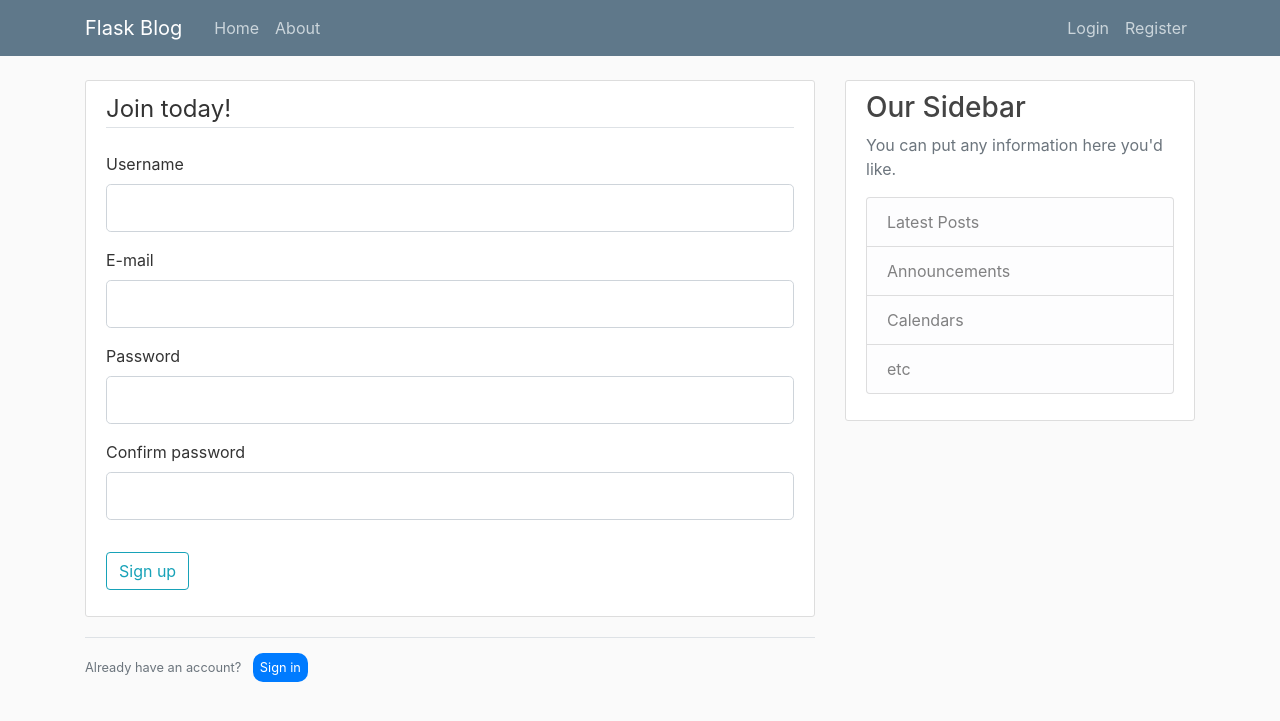
After one commit to mikhailyemets/flask-blog, a Flask app: page /register in a window 1280 px wide. The commit adds this page. Shown: the top 721 px of the page. Run offline with Flask 3, Linux system fonts and the light colour scheme; some libraries are stand-ins or nearby versions.

Commit message:
configure register.html

```diff
--- a/main.py
+++ b/main.py
@@ -1,12 +1,14 @@
 from flask import Flask, render_template, url_for
 from dotenv import load_dotenv
 import os
+from forms import RegistrationForm, LoginForm
+
 
 load_dotenv()
 
 app = Flask(__name__)
 
-app.config['SECRET_KEY'] = os.getenv('SECRET_KEY')
+app.config["SECRET_KEY"] = os.getenv("SECRET_KEY")
 
 posts = [
     {
@@ -35,5 +37,17 @@ def about():
     return render_template("about.html", title='About')
 
 
+@app.route("/register", methods=["GET", "POST"])
+def register():
+    form = RegistrationForm()
+    return render_template("register.html", title="Register", form=form)
+
+
+@app.route("/login")
+def login():
+    form = LoginForm()
+    return render_template("login.html", title="Login", form=form)
+
+
 if __name__ == "__main__":
     app.run(debug=True)
--- a/static/main.css
+++ b/static/main.css
@@ -6,6 +6,9 @@ body {
 
 h1, h2, h3, h4, h5, h6 {
   color: #444444;
+}
+a, a:hover{
+  text-decoration: none;
 }
 
 .bg-steel {
@@ -78,3 +81,7 @@ a.article-title:hover {
 .account-heading {
   font-size: 2.5rem;
 }
+.sign-in{
+  padding: 7px;
+  border-radius: 10px;
+}
--- /dev/null
+++ b/templates/register.html
@@ -0,0 +1,35 @@
+{% extends "layout.html" %}
+{% block content %}
+  <div class="content-section">
+    <form action="" method="POST">
+      {{ form.hidden_tag() }}
+      <fieldset class="form-group">
+        <legend class="border-bottom mb-4">Join today!</legend>
+        <div class="form-group">
+          {{ form.username.label(class="form-control-label") }}
+          {{ form.username(class="form-control form-control-lg") }}
+        </div>
+        <div class="form-group">
+          {{ form.email.label(class="form-control-label") }}
+          {{ form.email(class="form-control form-control-lg") }}
+        </div>
+        <div class="form-group">
+          {{ form.password.label(class="form-control-label") }}
+          {{ form.password(class="form-control form-control-lg") }}
+        </div>
+        <div class="form-group">
+          {{ form.confirm_password.label(class="form-control-label") }}
+          {{ form.confirm_password(class="form-control form-control-lg") }}
+        </div>
+      </fieldset>
+      <div class="form-group">
+        {{ form.submit(class="btn btn-outline-info")}}
+      </div>
+    </form>
+  </div>
+  <div class="border-top pt-3">
+    <small class="text-muted">
+      Already have an account? <a class="ml-2 btn-primary sign-in" href="{{ url_for('login') }}">Sign in</a>
+    </small>
+  </div>
+{% endblock content %}
```
Also changed, not shown: templates/login.html (added, +10 -0 lines).
